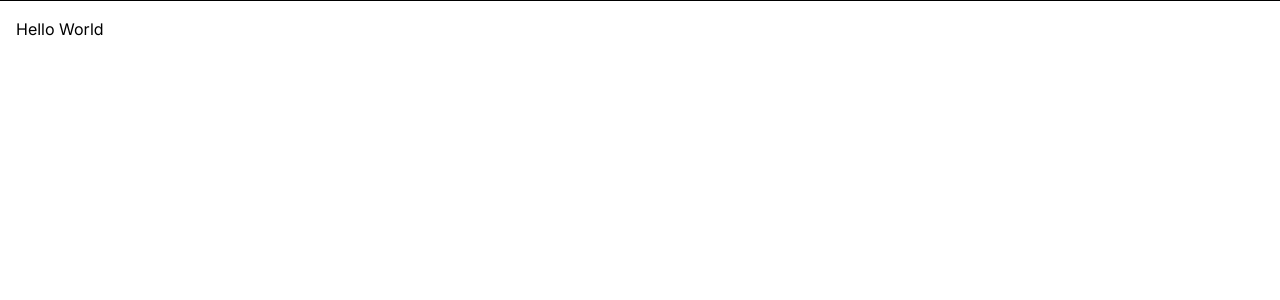
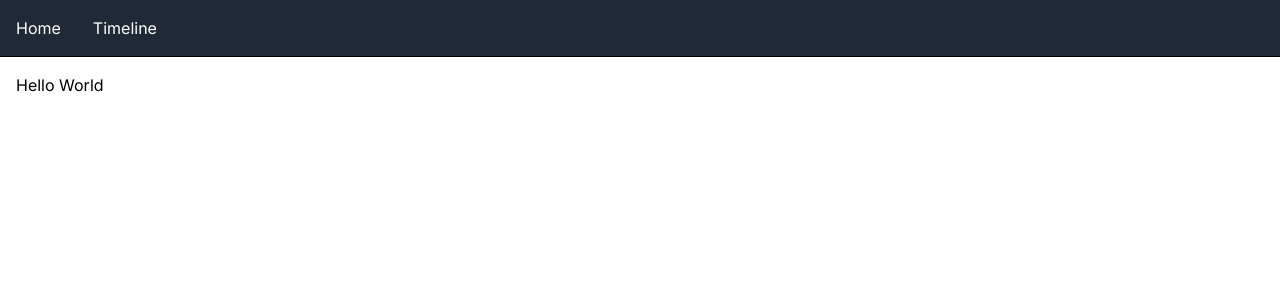
Before and after one commit to PJurke/timelines, a Next.js app: page / in a window 1280 px wide. Shown: the top 300 px of the page. Built offline with nearby package versions, Linux system fonts and the light colour scheme.

Commit message:
toggle top level menu

```diff
--- a/app/components/top-level-menu/HamburgerMenu.tsx
+++ b/app/components/top-level-menu/HamburgerMenu.tsx
@@ -1,7 +1,7 @@
 const HamburgerMenu = (props: HamburgerMenuProps) => {
 
     return (
-        <div className="md:hidden flex items-center p-4">
+        <div className="p-4 self-end md:hidden">
             <button className="mobile-menu-button" onClick={props.toggleFunction}>
                 <svg className="w-6 h-6" fill="none" stroke="currentColor" viewBox="0 0 24 24">
                     <path strokeLinecap="round" strokeLinejoin="round" strokeWidth="2" d="M4 6h16M4 12h16m-7 6h7" />
--- /dev/null
+++ b/app/components/top-level-menu/TopLevelMenuList.tsx
@@ -0,0 +1,19 @@
+import React, { ReactNode } from "react";
+
+const TopLevelMenuList = (props: TopLevelMenuListProps) => {
+
+    const style = props.isOpen ? 'flex' : 'hidden';
+
+    return (
+        <div className={`${style} flex-col md:flex md:flex-row`}>
+            {props.children}
+        </div>
+    );
+};
+
+interface TopLevelMenuListProps {
+    children: ReactNode
+    isOpen: boolean;
+}
+
+export default TopLevelMenuList;
--- a/app/components/top-level-menu/button/index.tsx
+++ b/app/components/top-level-menu/button/index.tsx
@@ -2,7 +2,7 @@ import Link from 'next/link'
 
 const TopLevelMenuButton = (props: ButtonProps) => {
     return (
-        <Link className="p-4" href={props.link}>{props.title}</Link>
+        <Link className="block p-4" href={props.link}>{props.title}</Link>
     );
 };
 
--- a/app/components/top-level-menu/index.tsx
+++ b/app/components/top-level-menu/index.tsx
@@ -3,6 +3,8 @@
 import React, { useState } from 'react';
 import HamburgerMenu from "./HamburgerMenu";
 import TopLevelMenuButton from "./button";
+import TopLevelMenuList from './TopLevelMenuList';
+
 
 const TopLevelMenu = () => {
 
@@ -14,14 +16,12 @@ const TopLevelMenu = () => {
 
     return (
 
-        <nav className="bg-gray-800 border-b border-black flex text-white">
+        <nav className="bg-gray-800 border-b border-black flex flex-col md:flex-row text-white">
             <HamburgerMenu toggleFunction={handleClick} />
-            {isOpen && (
-                <>
+            <TopLevelMenuList isOpen={isOpen}>
                 <TopLevelMenuButton title="Home" link="/" />
                 <TopLevelMenuButton title="Timeline" link="/timeline" />
-                </>
-            )}
+            </TopLevelMenuList>
         </nav>
 
     );
```
